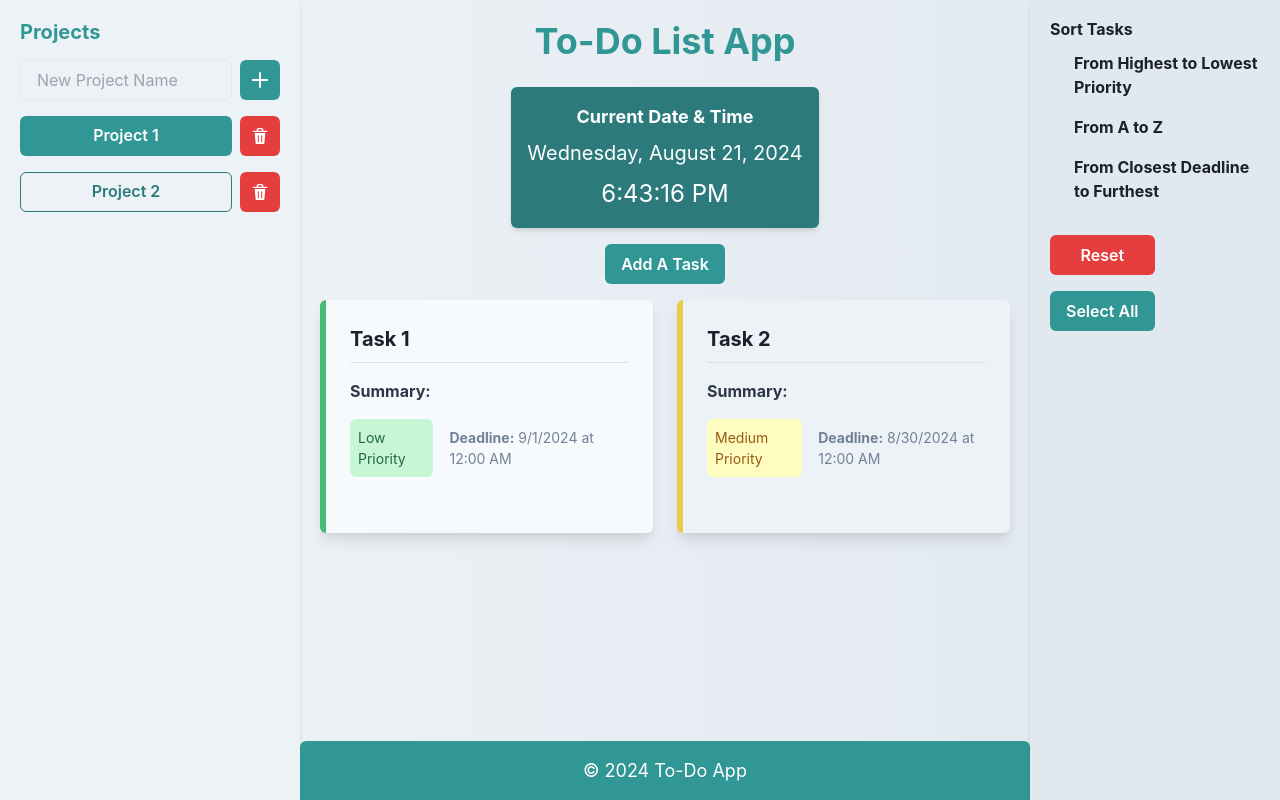
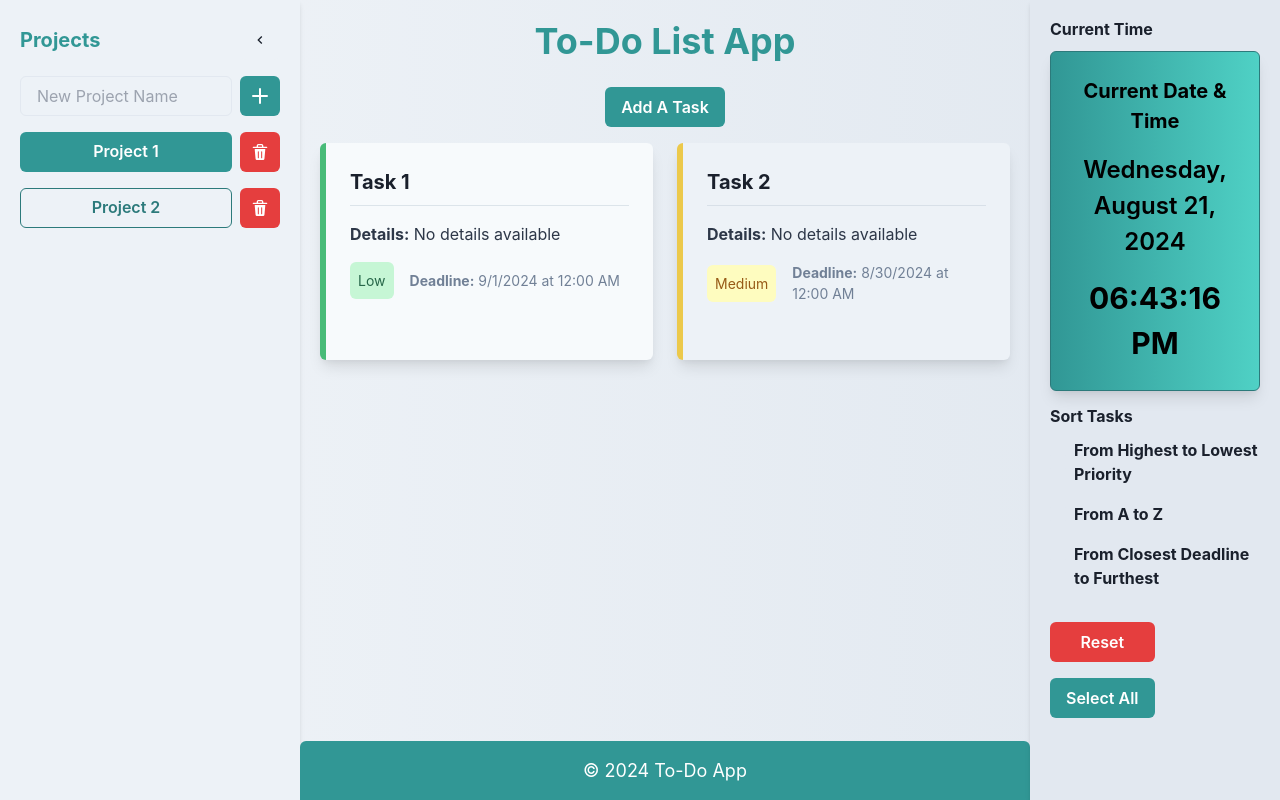
Before and after one commit to RadenSparks/React-Todo-List-V2, a React (Create React App) app: page / in a window 1280 px wide. Built offline with nearby package versions, Linux system fonts and the light colour scheme.

Commit message:
Collapse Sidebar and Format Clock

```diff
--- a/src/App.js
+++ b/src/App.js
@@ -1,6 +1,6 @@
 import React, { useState } from 'react';
 import { ChakraProvider, Box, Heading, Text, extendTheme, Grid, Flex, Button, useToast, VStack, Input, IconButton, HStack, Checkbox, Stack } from '@chakra-ui/react';
-import { AddIcon, DeleteIcon } from '@chakra-ui/icons';
+import { AddIcon, DeleteIcon, ChevronLeftIcon, ChevronRightIcon } from '@chakra-ui/icons';
 import ToDo from './components/ToDo.jsx';
 import Clock from './components/Clock.jsx';  // Import updated Clock component
 
@@ -67,6 +67,7 @@ function App() {
   const [updateData, setUpdateData] = useState(null);
   const [sortCriteria, setSortCriteria] = useState({ priority: false, title: false, deadline: false });
   const [defaultTasks] = useState([]);
+  const [isSidebarCollapsed, setIsSidebarCollapsed] = useState(false); // New state for sidebar visibility
 
   const toast = useToast();
 
@@ -236,10 +237,18 @@ function App() {
     <ChakraProvider theme={theme}>
       <Flex direction={{ base: "column", md: "row" }} minH="100vh">
         {/* Sidebar */}
-        <Box width={{ base: "full", md: "300px" }} p={5} bg="gray.100" boxShadow="md" borderBottomWidth={{ base: "1px", md: "0" }} borderBottomColor="gray.300">
-          <Heading as="h4" size="md" mb={4} color="teal.500">Projects</Heading>
+        <Box width={isSidebarCollapsed ? "50px" : { base: "full", md: "300px" }} p={5} bg="gray.100" boxShadow="md" borderBottomWidth={{ base: "1px", md: "0" }} borderBottomColor="gray.300" transition="width 0.3s">
+          <HStack justifyContent="space-between" mb={4}>
+            <Heading as="h4" size="md" color="teal.500" display={isSidebarCollapsed ? "none" : "block"}>Projects</Heading>
+            <IconButton
+              icon={isSidebarCollapsed ? <ChevronRightIcon /> : <ChevronLeftIcon />}
+              onClick={() => setIsSidebarCollapsed(!isSidebarCollapsed)}
+              aria-label="Toggle Sidebar"
+            />
+          </HStack>
 
           {/* Form to add a new project */}
+          {!isSidebarCollapsed && (
             <HStack mb={4} spacing={2}>
               <Input
                 placeholder="New Project Name"
@@ -253,7 +262,9 @@ function App() {
                 aria-label="Add Project"
               />
             </HStack>
+          )}
 
+          {!isSidebarCollapsed && (
             <VStack align="stretch" spacing={4}>
               {projects.map(project => (
                 <HStack key={project.id} justifyContent="space-between">
@@ -274,6 +285,7 @@ function App() {
                 </HStack>
               ))}
             </VStack>
+          )}
         </Box>
 
         {/* Main Content */}
@@ -282,11 +294,6 @@ function App() {
             <Heading as="h2" size="xl" mb={6} textAlign="center" color="teal.500">
               To-Do List App
             </Heading>
-
-            {/* Real-time Clock */}
-            <HStack mb={4} justifyContent="center">
-              <Clock /> {/* Add Clock Component */}
-            </HStack>
 
             {/* Button to add a default task */}
             <HStack mb={4} justifyContent="center">
@@ -319,6 +326,10 @@ function App() {
 
         {/* Sorting Menu on the Right */}
         <Box width={{ base: "full", md: "250px" }} p={5} bg="gray.200" boxShadow="md" borderTopWidth={{ base: "1px", md: "0" }} borderTopColor="gray.300">
+          <Heading as="h5" size="sm" mb={3}>Current Time</Heading>
+          <HStack mb={4} justifyContent="center">
+            <Clock /> {/* Move Clock Component here */}
+          </HStack>
           <Heading as="h5" size="sm" mb={3}>Sort Tasks</Heading>
           <VStack align="start" spacing={4}>
             <Checkbox name="priority" onChange={handleSortChange} isChecked={sortCriteria.priority}>
--- a/src/components/Clock.jsx
+++ b/src/components/Clock.jsx
@@ -19,25 +19,27 @@ const Clock = () => {
 
   const formatTime = (date) => {
     // Format time in a user-friendly manner
-    return date.toLocaleTimeString();
+    return date.toLocaleTimeString([], { hour: '2-digit', minute: '2-digit', second: '2-digit' });
   };
 
   return (
     <Box
-      p={4}
-      bg={colors.teal[600]}
-      color="white"
+      p={6}
+      bg={`linear-gradient(to right, ${colors.teal[500]}, ${colors.teal[300]})`}
+      color="black"
       borderRadius="md"
-      boxShadow="md"
+      boxShadow="lg"
       textAlign="center"
       fontSize={{ base: "md", md: "lg" }}
+      border="1px solid"
+      borderColor={colors.teal[600]}
     >
-      <VStack spacing={2}>
-        <Text fontWeight="bold" fontSize="lg">
+      <VStack spacing={4}>
+        <Text fontWeight="bold" fontSize="xl">
           Current Date & Time
         </Text>
-        <Text fontSize="xl">{formatDate(currentDate)}</Text>
-        <Text fontSize="2xl">{formatTime(currentDate)}</Text>
+        <Text fontSize="2xl" fontWeight="semibold">{formatDate(currentDate)}</Text>
+        <Text fontSize="3xl" fontWeight="bold">{formatTime(currentDate)}</Text>
       </VStack>
     </Box>
   );
--- a/src/components/ToDo.jsx
+++ b/src/components/ToDo.jsx
@@ -87,7 +87,7 @@ const ToDo = ({
                 mb={4}
                 textDecoration={completedTasks.has(task.id) ? 'line-through' : 'none'}
               >
-                <strong>Summary:</strong> {task.details}
+                <strong>Details:</strong> {task.details || 'No details available'}
               </Text>
               <Flex mb={4} alignItems="center">
                 <Box
@@ -105,7 +105,7 @@ const ToDo = ({
                     task.priority === 'medium' ? 'yellow.700' :
                     'red.700'
                   }>
-                    {task.priority.charAt(0).toUpperCase() + task.priority.slice(1)} Priority
+                    {task.priority.charAt(0).toUpperCase() + task.priority.slice(1)} {/* Removed "Priority" */}
                   </Text>
                 </Box>
                 <Text fontSize="sm" color="gray.500">
@@ -148,8 +148,7 @@ const ToDo = ({
               >
                 {task.title}
               </Text>
-              <Text fontSize="sm" color="gray.600" mt={2}><strong>Summary:</strong> {task.summary || 'No summary available'}</Text>
-              <Text fontSize="sm" color="gray.600"><strong>Details:</strong> {task.details || 'No details available'}</Text>
+              <Text fontSize="sm" color="gray.600" mt={2}><strong>Details:</strong> {task.details || 'No details available'}</Text>
               <Text fontSize="sm" color="gray.600"><strong>Created at:</strong> {formatDate(task.createdAt)}</Text>
               <Text fontSize="sm" color="gray.600"><strong>Deadline:</strong> {task.deadline ? formatDate(task.deadline) : 'No deadline set'}</Text>
               <Flex mt={4} justifyContent="space-between" width="100%">
@@ -179,7 +178,6 @@ ToDo.propTypes = {
     priority: PropTypes.oneOf(['low', 'medium', 'high']).isRequired,
     deadline: PropTypes.string,
     createdAt: PropTypes.string,
-    summary: PropTypes.string
   })).isRequired,
   markDone: PropTypes.func,
   setUpdateData: PropTypes.func.isRequired,
--- a/src/components/UpdateForm.jsx
+++ b/src/components/UpdateForm.jsx
@@ -41,18 +41,7 @@ const UpdateForm = ({ updateData, changeHolder, updateTask, cancelUpdate }) => {
         {!updateData.details && <FormErrorMessage>Details are required.</FormErrorMessage>}
       </FormControl>
 
-      <FormControl mb={3}>
-        <FormLabel htmlFor="summary">Task Summary</FormLabel>
-        <Input
-          id="summary"
-          placeholder="Update task summary"
-          value={updateData.summary || ''}
-          name="summary"
-          onChange={changeHolder}
-          borderColor="gray.300"
-          aria-label="Task summary"
-        />
-      </FormControl>
+      {/* Removed Summary Section */}
 
       <FormControl mb={4}>
         <FormLabel htmlFor="priority">Priority</FormLabel>
@@ -106,7 +95,7 @@ UpdateForm.propTypes = {
     details: PropTypes.string,
     priority: PropTypes.oneOf(['low', 'medium', 'high']),
     deadline: PropTypes.string,
-    summary: PropTypes.string
+    // Removed summary PropType
   }).isRequired,
   changeHolder: PropTypes.func.isRequired,
   updateTask: PropTypes.func.isRequired,
```
Also changed, not shown: src/components/AddTaskForm.jsx (+1 -13 lines), 1 other file (tests, documents, lock files or other folders). Lines whose indentation alone changed are shown as unchanged.
